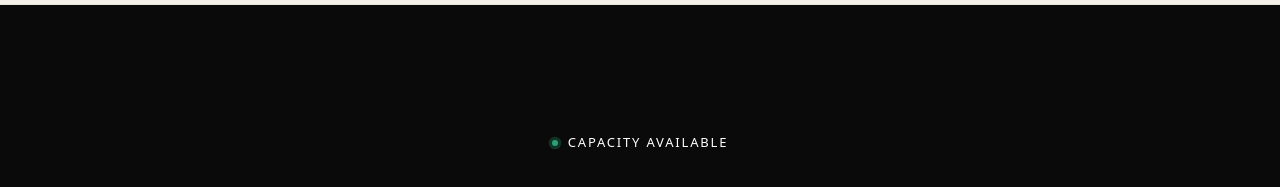
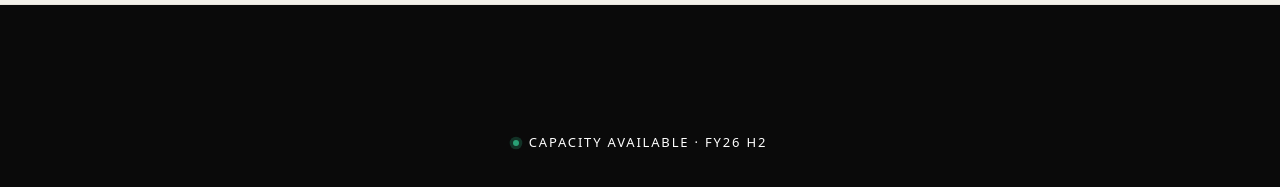
Before and after one commit to Dhruv-net/GRM-infra, a React (Vite) app: page /projects in a window 1280 px wide. Shown: the part 3980-4167 px from the top of the page. Built offline with nearby package versions, Linux system fonts and the light colour scheme.

Commit message:
Revert "fix"
This reverts commit 950c902c189673ac2b737e91b2e13c5e21c44a7e.

```diff
--- a/src/pages/GlobalImpact.jsx
+++ b/src/pages/GlobalImpact.jsx
@@ -199,7 +199,6 @@ export default function GlobalImpact() {
       <div className="divider"></div>
 
 
-
       <section className="sdg">
         <div className="wrap">
           <div className="sdg-grid">
--- a/src/pages/Projects.jsx
+++ b/src/pages/Projects.jsx
@@ -290,7 +290,7 @@ export default function Projects() {
       </section>
 
       <section className="cta">
-        <div className="eyebrow reveal" style={{ marginBottom: "32px" }}><span className="dot"></span>Capacity available</div>
+        <div className="eyebrow reveal" style={{ marginBottom: "32px" }}><span className="dot"></span>Capacity available · FY26 H2</div>
         <h2 className="h-display reveal" style={{ fontSize: "clamp(40px,6vw,96px)" }}>The next one's <em>yours.</em></h2>
         <div className="cta-row reveal" style={{ marginTop: "40px" }}>
           <a href="mailto:info@infragrm.com" className="btn btn-primary">Start a conversation <span className="arrow">→</span></a>
--- a/src/pages/Solutions.jsx
+++ b/src/pages/Solutions.jsx
@@ -112,7 +112,7 @@ export default function Solutions() {
           </div>
 
           <div className="specs">
-            <div className="spec"><div className="v">5–1000<span className="u">MW</span></div><div className="l">Plant capacity range</div></div>
+            <div className="spec"><div className="v">20–1000<span className="u">MW</span></div><div className="l">Plant capacity range</div></div>
             <div className="spec"><div className="v">±60<span className="u">°</span></div><div className="l">Tracker rotation</div></div>
             <div className="spec"><div className="v">25<span className="u">yrs</span></div><div className="l">Performance warranty</div></div>
             <div className="spec"><div className="v">9–14<span className="u">mo</span></div><div className="l">Typical EPC duration</div></div>
@@ -310,7 +310,7 @@ export default function Solutions() {
           </div>
 
           <div className="specs">
-            <div className="spec"><div className="v">6–250<span className="u">MW</span></div><div className="l">Project capacity</div></div>
+            <div className="spec"><div className="v">50–500<span className="u">MW</span></div><div className="l">Project capacity</div></div>
             <div className="spec"><div className="v">I–III</div><div className="l">IEC turbine class</div></div>
             <div className="spec"><div className="v">160<span className="u">m</span></div><div className="l">Max hub height</div></div>
             <div className="spec"><div className="v">30<span className="u">yr</span></div><div className="l">Asset design life</div></div>
@@ -525,7 +525,7 @@ export default function Solutions() {
       </section>
 
       <section className="cta">
-        <div className="eyebrow reveal" style={{ marginBottom: "32px" }}><span className="dot"></span>Capacity available</div>
+        <div className="eyebrow reveal" style={{ marginBottom: "32px" }}><span className="dot"></span>Capacity available · FY26 H2</div>
         <h2 className="h-display reveal" style={{ fontSize: "clamp(40px,6vw,96px)" }}>Bring us a <em>site</em>.<br/>We'll bring a <em>plan.</em></h2>
         <div className="cta-row reveal" style={{ marginTop: "40px" }}>
           <a href="mailto:info@infragrm.com" className="btn btn-primary">Start a conversation <span className="arrow">→</span></a>
```
Also changed, not shown: 1 other file (tests, documents, lock files or other folders).
